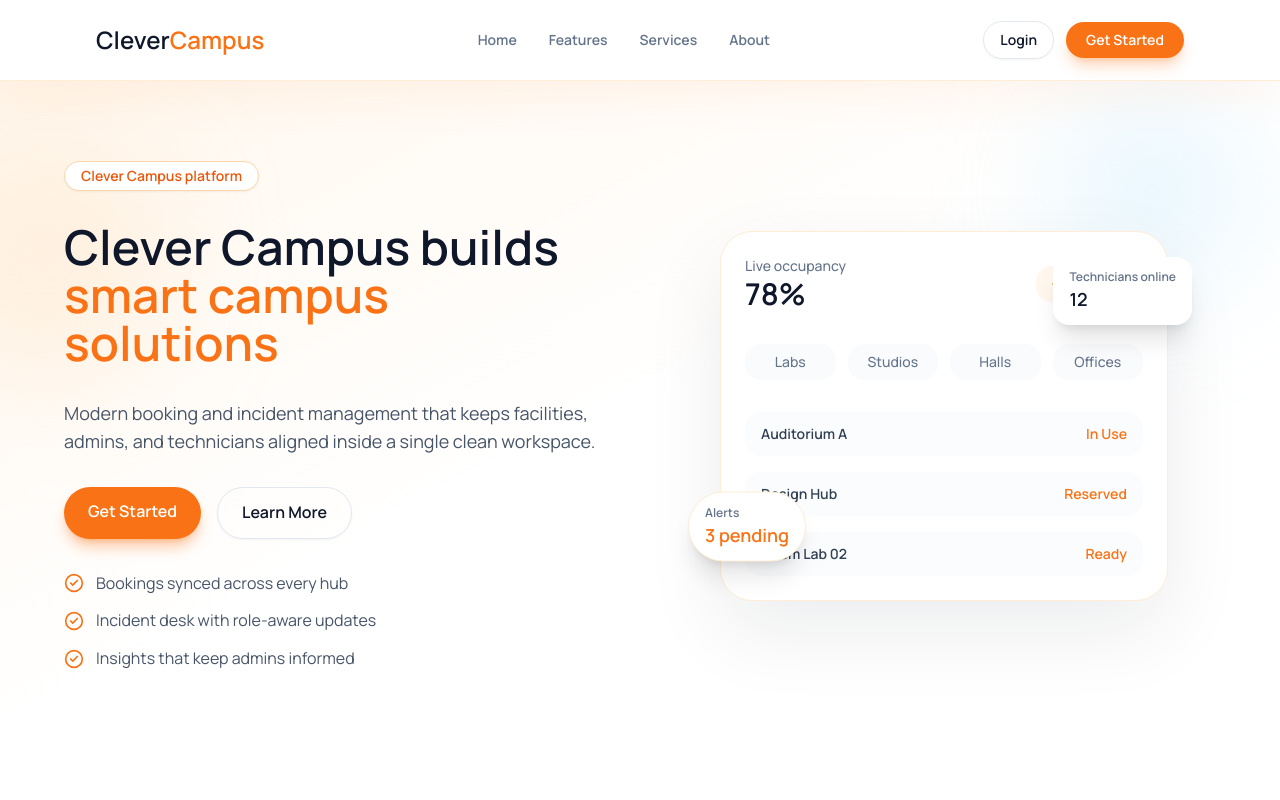
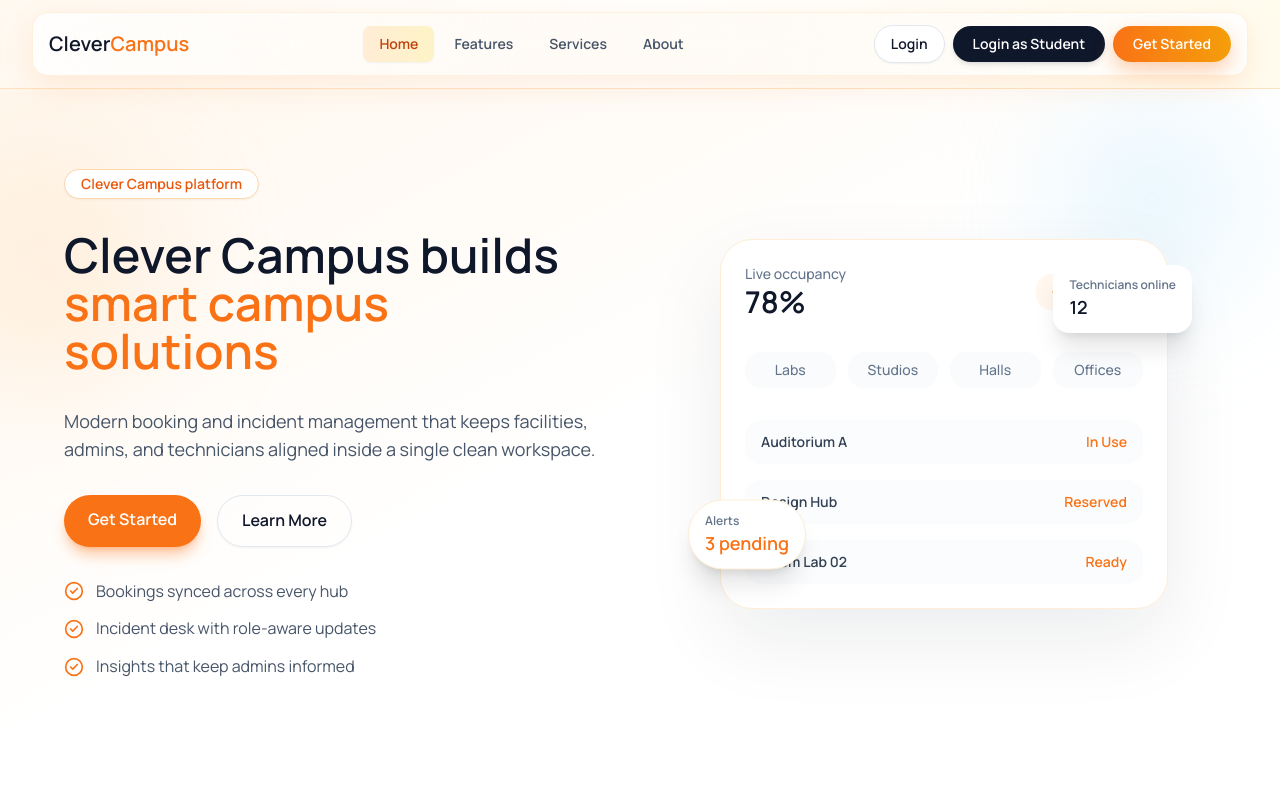
Before and after one commit to sadumina/it3030-paf-2026-smart-campus-group281_5.1-, a React app in the folder frontend/: page / in a window 1280 px wide. Shown: the top 800 px of the page. Built offline with nearby package versions, Linux system fonts and the light colour scheme; the HTML template or start-up script is replaced by a standard one.

Commit message:
add some small features

```diff
--- a/frontend/src/components/Navbar.jsx
+++ b/frontend/src/components/Navbar.jsx
@@ -1,5 +1,9 @@
+import { useEffect, useState } from "react";
 import { useNavigate } from "react-router-dom";
-import { motion } from "framer-motion";
+import { AnimatePresence, motion } from "framer-motion";
+import { Menu, X } from "lucide-react";
+import { getAuth, isAuthenticated } from "../services/authStorage";
+import { getDashboardPathForRole } from "../services/roleDashboard";
 
 const navLinks = [
   { label: "Home", href: "#home" },
@@ -10,37 +14,83 @@ const navLinks = [
 
 export default function Navbar() {
   const navigate = useNavigate();
+  const [isMobileMenuOpen, setIsMobileMenuOpen] = useState(false);
+  const [activeSection, setActiveSection] = useState(() => window.location.hash || "#home");
+  const auth = getAuth();
+  const loggedIn = isAuthenticated();
+  const initials = (auth?.name || "Campus User")
+    .split(" ")
+    .filter(Boolean)
+    .slice(0, 2)
+    .map((part) => part[0]?.toUpperCase())
+    .join("") || "CU";
+
+  const goToSection = (href) => {
+    setActiveSection(href);
+    setIsMobileMenuOpen(false);
+    window.location.hash = href;
+  };
+
+  useEffect(() => {
+    const updateActiveSection = () => {
+      setActiveSection(window.location.hash || "#home");
+    };
+
+    window.addEventListener("hashchange", updateActiveSection);
+    return () => window.removeEventListener("hashchange", updateActiveSection);
+  }, []);
 
   return (
     <motion.header
       initial={{ opacity: 0, y: -20 }}
       animate={{ opacity: 1, y: 0 }}
       transition={{ duration: 0.6, ease: "easeOut" }}
-      className="sticky top-0 z-50 w-full border-b border-orange-100 bg-white/95 backdrop-blur-xl shadow-[0_10px_50px_rgba(249,115,22,0.08)]"
+      className="sticky top-0 z-50 w-full border-b border-orange-200/70 bg-gradient-to-r from-orange-50/80 via-white/80 to-amber-50/80 backdrop-blur-xl"
     >
-      <div className="mx-auto flex h-20 max-w-6xl items-center justify-between px-4 sm:px-6 lg:px-8">
-        <button onClick={() => navigate("/")} className="text-2xl font-semibold text-slate-900">
+      <div className="mx-auto px-4 py-3 sm:px-6 lg:px-8">
+        <div className="flex items-center justify-between rounded-2xl border border-orange-100/80 bg-gradient-to-r from-white/85 via-orange-50/55 to-white/85 px-4 py-3 shadow-[0_10px_30px_rgba(249,115,22,0.12)] backdrop-blur-xl">
+          <button onClick={() => navigate("/")} className="text-xl font-semibold text-slate-900">
             Clever<span className="text-orange-500">Campus</span>
           </button>
 
-        <nav className="hidden items-center gap-8 text-sm font-semibold text-slate-500 md:flex">
+          <nav className="hidden items-center gap-1 md:flex">
             {navLinks.map((link) => (
               <motion.a
                 key={link.label}
                 href={link.href}
-              whileHover={{ color: "#111827" }}
-              className="transition-colors"
+                whileHover={{ y: -1 }}
+                onClick={() => setActiveSection(link.href)}
+                className={`rounded-lg px-4 py-2 text-sm font-semibold transition ${
+                  activeSection === link.href
+                    ? "bg-gradient-to-r from-orange-100 to-amber-100 text-orange-700 shadow-sm"
+                    : "text-slate-600 hover:bg-slate-100/80 hover:text-slate-900"
+                }`}
               >
                 {link.label}
               </motion.a>
             ))}
           </nav>
 
-        <div className="flex items-center gap-3">
+          <div className="hidden items-center gap-2 md:flex">
+            {loggedIn ? (
               <motion.button
                 type="button"
                 whileHover={{ y: -2 }}
-            className="rounded-full border border-slate-200 px-4 py-2 text-sm font-semibold text-slate-900 shadow-sm"
+                onClick={() => navigate(getDashboardPathForRole(auth?.role || "USER"))}
+                className="inline-flex items-center rounded-full border border-slate-200 bg-white p-1.5 text-sm font-semibold text-slate-900 shadow-sm"
+                title="Open profile dashboard"
+              >
+                <span className="inline-flex h-8 w-8 items-center justify-center rounded-full bg-gradient-to-br from-orange-500 to-amber-500 text-xs font-bold text-white shadow-[0_6px_16px_rgba(249,115,22,0.35)]">
+                  {initials}
+                </span>
+                <span className="sr-only">Profile</span>
+              </motion.button>
+            ) : (
+              <>
+                <motion.button
+                  type="button"
+                  whileHover={{ y: -2 }}
+                  className="rounded-full border border-slate-200 bg-white px-4 py-2 text-sm font-semibold text-slate-900 shadow-sm"
                   onClick={() => navigate("/login")}
                 >
                   Login
@@ -48,12 +98,108 @@ export default function Navbar() {
                 <motion.button
                   type="button"
                   whileHover={{ y: -2 }}
-            className="rounded-full bg-orange-500 px-5 py-2 text-sm font-semibold text-white shadow-lg shadow-orange-500/30"
+                  className="rounded-full bg-slate-900 px-5 py-2 text-sm font-semibold text-white shadow-md"
+                  onClick={() => navigate("/login?role=student")}
+                >
+                  Login as Student
+                </motion.button>
+                <motion.button
+                  type="button"
+                  whileHover={{ y: -2 }}
+                  className="rounded-full bg-gradient-to-r from-orange-500 to-amber-500 px-5 py-2 text-sm font-semibold text-white shadow-[0_8px_20px_rgba(249,115,22,0.35)]"
                   onClick={() => navigate("/register")}
                 >
                   Get Started
                 </motion.button>
+              </>
+            )}
           </div>
+
+          <button
+            type="button"
+            onClick={() => setIsMobileMenuOpen((prev) => !prev)}
+            className="inline-flex h-10 w-10 items-center justify-center rounded-xl border border-slate-200 bg-white text-slate-700 md:hidden"
+            aria-label="Toggle mobile menu"
+          >
+            {isMobileMenuOpen ? <X className="h-5 w-5" /> : <Menu className="h-5 w-5" />}
+          </button>
+        </div>
+
+        <AnimatePresence>
+          {isMobileMenuOpen ? (
+            <motion.div
+              initial={{ opacity: 0, y: -8 }}
+              animate={{ opacity: 1, y: 0 }}
+              exit={{ opacity: 0, y: -8 }}
+              transition={{ duration: 0.2 }}
+              className="mt-2 rounded-2xl border border-slate-200 bg-white/95 p-3 shadow-[0_12px_30px_rgba(15,23,42,0.10)] backdrop-blur-xl md:hidden"
+            >
+              <nav className="grid gap-1.5">
+                {navLinks.map((link) => (
+                  <button
+                    key={link.label}
+                    type="button"
+                    onClick={() => goToSection(link.href)}
+                    className="rounded-xl px-3 py-2 text-left text-sm font-semibold text-slate-700 transition hover:bg-slate-100 hover:text-slate-900"
+                  >
+                    {link.label}
+                  </button>
+                ))}
+              </nav>
+
+              <div className="mt-3 grid gap-2 border-t border-slate-200 pt-3">
+                {loggedIn ? (
+                  <button
+                    type="button"
+                    onClick={() => {
+                      navigate(getDashboardPathForRole(auth?.role || "USER"));
+                      setIsMobileMenuOpen(false);
+                    }}
+                    className="inline-flex items-center gap-2 rounded-xl border border-slate-200 bg-white px-3 py-2 text-sm font-semibold text-slate-900"
+                  >
+                    <span className="inline-flex h-7 w-7 items-center justify-center rounded-full bg-gradient-to-br from-orange-500 to-amber-500 text-xs font-bold text-white">
+                      {initials}
+                    </span>
+                    Profile
+                  </button>
+                ) : (
+                  <>
+                    <button
+                      type="button"
+                      onClick={() => {
+                        navigate("/login");
+                        setIsMobileMenuOpen(false);
+                      }}
+                      className="rounded-xl border border-white/80 bg-white/90 px-3 py-2 text-sm font-semibold text-slate-900"
+                    >
+                      Login
+                    </button>
+                    <button
+                      type="button"
+                      onClick={() => {
+                        navigate("/login?role=student");
+                        setIsMobileMenuOpen(false);
+                      }}
+                      className="rounded-xl bg-slate-900 px-3 py-2 text-sm font-semibold text-white"
+                    >
+                      Login as Student
+                    </button>
+                    <button
+                      type="button"
+                      onClick={() => {
+                        navigate("/register");
+                        setIsMobileMenuOpen(false);
+                      }}
+                      className="rounded-xl bg-gradient-to-r from-orange-500 to-amber-500 px-3 py-2 text-sm font-semibold text-white"
+                    >
+                      Get Started
+                    </button>
+                  </>
+                )}
+              </div>
+            </motion.div>
+          ) : null}
+        </AnimatePresence>
       </div>
     </motion.header>
   );
--- a/frontend/src/components/dashboard/RoleDashboardLayout.jsx
+++ b/frontend/src/components/dashboard/RoleDashboardLayout.jsx
@@ -4,6 +4,7 @@ import {
   ChartNoAxesCombined,
   LogOut,
   Search,
+  House,
   UserCircle2,
   Moon,
   Sun,
@@ -293,6 +294,14 @@ export default function RoleDashboardLayout({
               <div className="flex items-center gap-2">
                 <button
                   type="button"
+                  onClick={() => navigate("/")}
+                  className="inline-flex items-center gap-1.5 rounded-lg border border-slate-200 dark:border-slate-700 bg-white dark:bg-slate-800 px-3 py-1.5 text-xs font-medium text-slate-700 dark:text-slate-300 transition hover:bg-slate-50 dark:hover:bg-slate-700"
+                >
+                  <House className="h-3.5 w-3.5" />
+                  Landing Page
+                </button>
+                <button
+                  type="button"
                   className="inline-flex items-center gap-1.5 rounded-lg border border-slate-200 dark:border-slate-700 bg-white dark:bg-slate-800 px-3 py-1.5 text-xs font-medium text-slate-700 dark:text-slate-300 transition hover:bg-slate-50 dark:hover:bg-slate-700"
                 >
                   <Search className="h-3.5 w-3.5" />
--- a/frontend/src/pages/LoginPage.jsx
+++ b/frontend/src/pages/LoginPage.jsx
@@ -1,5 +1,5 @@
 import { useEffect, useRef, useState } from "react";
-import { useNavigate } from "react-router-dom";
+import { useLocation, useNavigate } from "react-router-dom";
 import { motion } from "framer-motion";
 import { BadgeCheck, BellRing, CalendarCheck2, Wrench } from "lucide-react";
 import { googleLogin, loginUser } from "../services/authService";
@@ -10,11 +10,14 @@ const GSI_INIT_FLAG = "__smartCampusGsiInitialized";
 
 export default function LoginPage() {
   const navigate = useNavigate();
+  const location = useLocation();
   const [form, setForm] = useState({ email: "", password: "" });
   const [error, setError] = useState("");
   const [message, setMessage] = useState("");
   const [loading, setLoading] = useState(false);
   const googleButtonRef = useRef(null);
+  const loginRole = new URLSearchParams(location.search).get("role");
+  const isStudentLogin = loginRole?.toLowerCase() === "student";
 
   const cardVariants = {
     hidden: { opacity: 0, y: 20 },
@@ -196,8 +199,17 @@ export default function LoginPage() {
             animate="visible"
             className="bg-white/85 p-6 md:p-8"
           >
+            {isStudentLogin ? (
+              <p className="inline-flex rounded-full border border-emerald-200 bg-emerald-50 px-3 py-1 text-xs font-semibold uppercase tracking-[0.08em] text-emerald-700">
+                Student Login
+              </p>
+            ) : null}
             <h2 className="text-2xl font-bold text-slate-900 md:text-3xl">Welcome back</h2>
-            <p className="mt-2 text-sm text-slate-500">Sign in to continue your smart campus workflows.</p>
+            <p className="mt-2 text-sm text-slate-500">
+              {isStudentLogin
+                ? "Sign in with your student account to continue your smart campus workflows."
+                : "Sign in to continue your smart campus workflows."}
+            </p>
 
             <form onSubmit={handleSubmit} className="mt-5 space-y-4">
               <div>
```
Lines whose indentation alone changed are shown as unchanged.
